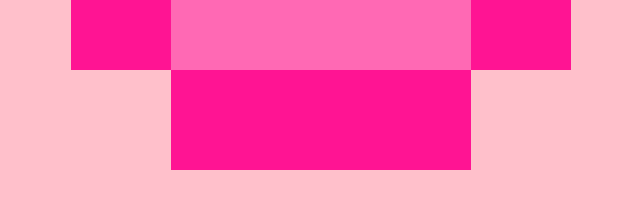
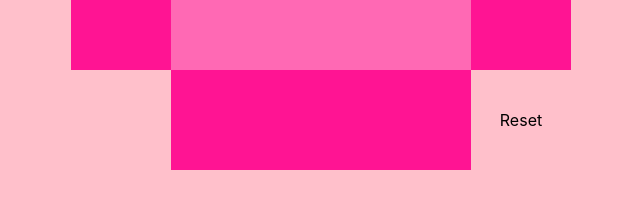
Before and after one commit to pearstopher/letter-boxed, a React (Create React App) app in the folder frontend/: page / in a window 1280 px wide. Shown: the part 378-598 px from the top of the page, without its empty margins (319-959 px from the left). Built offline with nearby package versions, Linux system fonts and the light colour scheme.

Commit message:
added refresh button to clear the letters

```diff
--- a/frontend/src/App.css
+++ b/frontend/src/App.css
@@ -64,6 +64,9 @@
 #middle {
   grid-area: 2 / 2 / 5 / 5;
 }
+#refresh {
+  grid-area: 5 / 5 / 6 / 6;
+}
 .letter-input {
   width: 50px;
   height: 50px;
@@ -99,3 +102,8 @@
   border-radius: 10px;
   cursor: pointer;
 }
+#refresh {
+  padding-top: 40px;
+  text-align: center;
+  cursor: pointer;
+}
--- a/frontend/src/App.less
+++ b/frontend/src/App.less
@@ -67,6 +67,9 @@
 #middle {
     grid-area: 2 / 2 / 5 / 5;
 }
+#refresh {
+    grid-area: 5 / 5 / 6 / 6;
+}
 
 .letter-input {
     width: 50px;
@@ -106,3 +109,8 @@
     border-radius: 10px;
     cursor: pointer;
 }
+#refresh {
+    padding-top: 40px;
+    text-align: center;
+    cursor: pointer;
+}
--- a/frontend/src/Grid.jsx
+++ b/frontend/src/Grid.jsx
@@ -14,6 +14,9 @@ export const Grid = forwardRef(function Grid({ inputs, setInputs }, ref) {
                 ></div>
             ))}
             <div key={0} id={'middle'}></div>
+            <div key={13} id={'refresh'}>
+                <Refresh setInputs={setInputs} />
+            </div>
 
             <TextBoxes inputs={inputs} setInputs={setInputs} ref={gridRefs} />
         </div>
@@ -25,8 +28,6 @@ export const TextBoxes = forwardRef(function TextBoxes(props, ref) {
     const inputRefs = useRef([])
 
     const handleChange = (index, value) => {
-        console.log({ index, value })
-        console.log(inputRefs)
         if (value.match(/[a-zA-Z]/) || value === '') {
             props.setInputs((prevInputs) => {
                 const newInputs = [...prevInputs]
@@ -79,3 +80,15 @@ export const TextBoxes = forwardRef(function TextBoxes(props, ref) {
         </div>
     )
 })
+
+export const Refresh = forwardRef(function Refresh(props, ref) {
+    const resetInputs = () => {
+        props.setInputs(Array(12).fill(''))
+    }
+
+    return (
+        <span>
+            <a onClick={(e) => resetInputs()}>Reset</a>
+        </span>
+    )
+})
--- a/frontend/src/Letters.jsx
+++ b/frontend/src/Letters.jsx
@@ -30,7 +30,7 @@ export const Letters = forwardRef(function Letters(props, ref) {
         } else {
             setMessage('')
         }
-    })
+    }, [props.inputs, noDuplicates, noBadCharacters])
 
     return (
         <div className="submit-wrapper">
```
